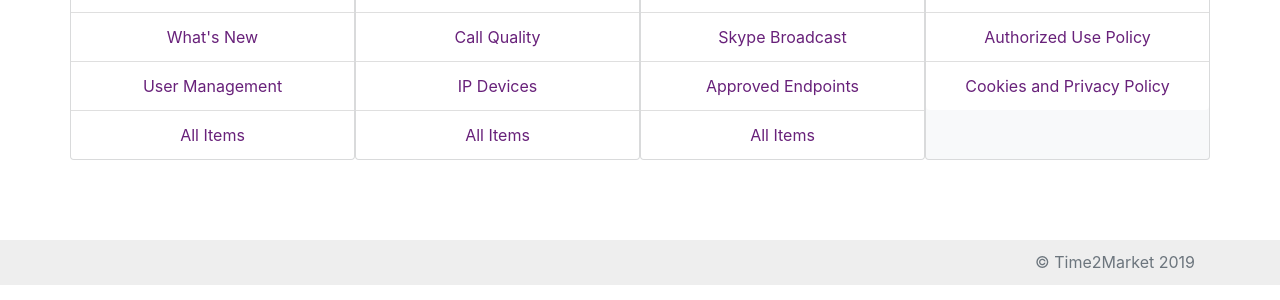
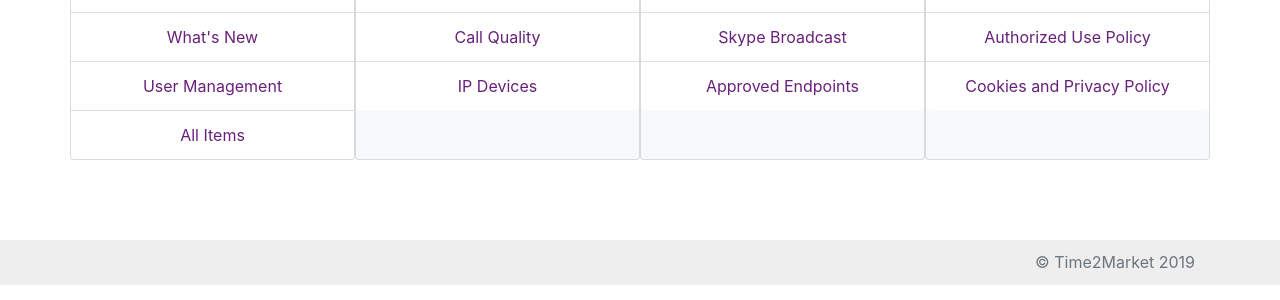
Before and after one commit to t2mdev/docs-vc, a Jekyll site: the page built from index.html, in a window 1280 px wide. Shown: the part 396-696 px from the top of the page. Built offline with Jekyll 4.4.1, drawn with Linux system fonts in a browser that asks for light colours.

Commit message:
Update index.html

```diff
--- a/index.html
+++ b/index.html
@@ -38,7 +38,7 @@
                                 <li class="list-group-item"><a href="docs/cloud.html">T2M Cloud Introduction</a></li>
                                 <li class="list-group-item"><a href="docs/whats_new.html">What's New</a></li>
                                 <li class="list-group-item"><a href="docs/users.html">User Management</a></li>
-                                <li class="list-group-item"><a href="docs/_t2mcloud.html">All Items</a></li>
+                                <li class="list-group-item"><a href="docs/all_t2mcloud.html">All Items</a></li>
                             </ul>
                         </div><!-- Closing Card  -->
 
@@ -50,7 +50,6 @@
                                 <li class="list-group-item"><a href="docs/reports.html#call-details">Call Details</a></li>
                                 <li class="list-group-item"><a href="docs/reports.html#call-quality-report">Call Quality</a></li>
                                 <li class="list-group-item"><a href="docs/reports.html#ip-device-report">IP Devices</a></li>
-                                <li class="list-group-item"><a href="docs/_reports.html">All Items</a></li>
                             </ul>
                         </div><!-- Closing Card  -->
 
@@ -62,7 +61,6 @@
                                 <li class="list-group-item"><a href="docs/skype.html">Skype Basics</a></li>
                                 <li class="list-group-item"><a href="docs/skype_broadcast.html">Skype Broadcast</a></li>
                                 <li class="list-group-item"><a href="docs/products.html">Approved Endpoints</a></li>
-                                <li class="list-group-item"><a href="docs/_skype.html">All Items</a></li>
                             </ul>
                         </div><!-- Closing Card  -->
 
```
